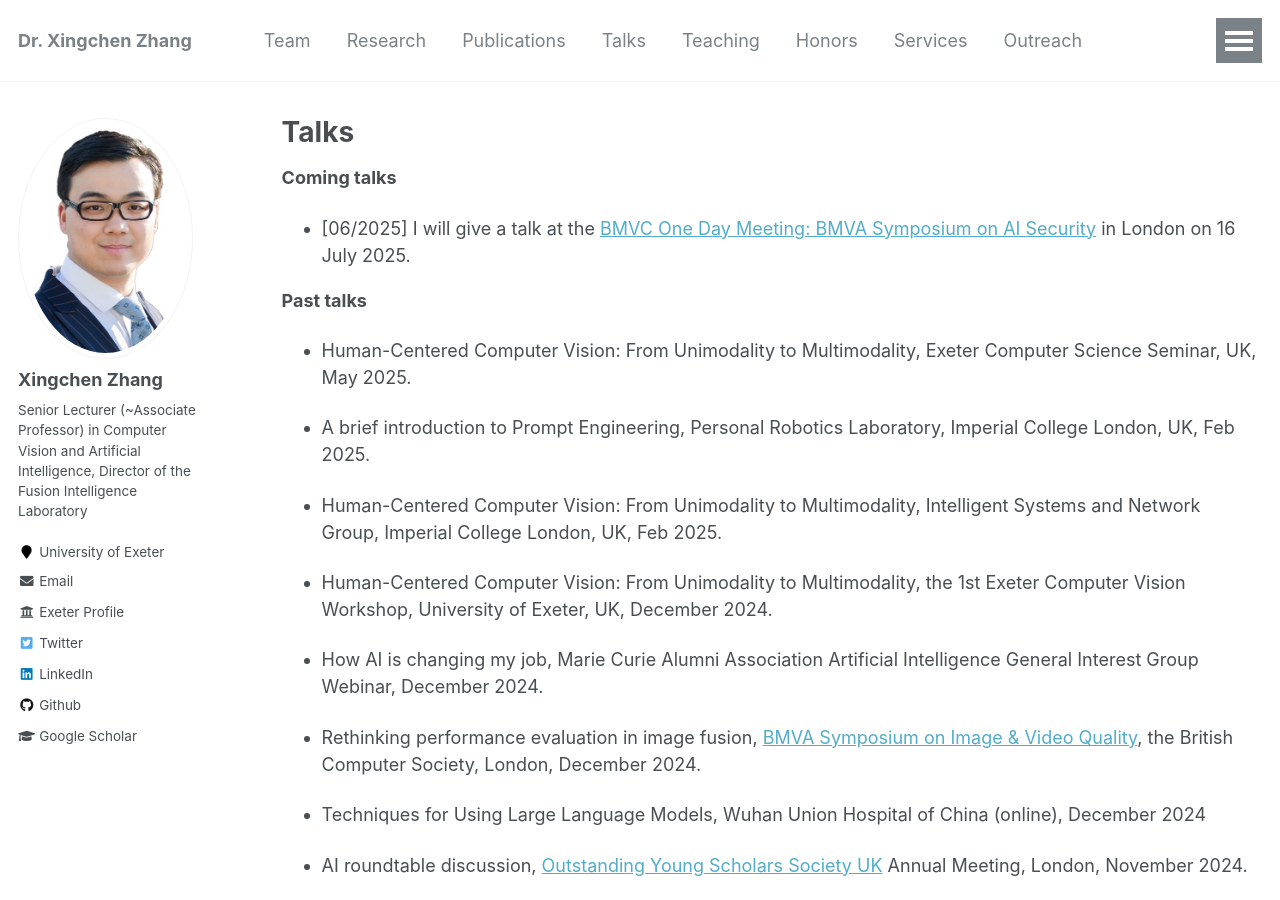
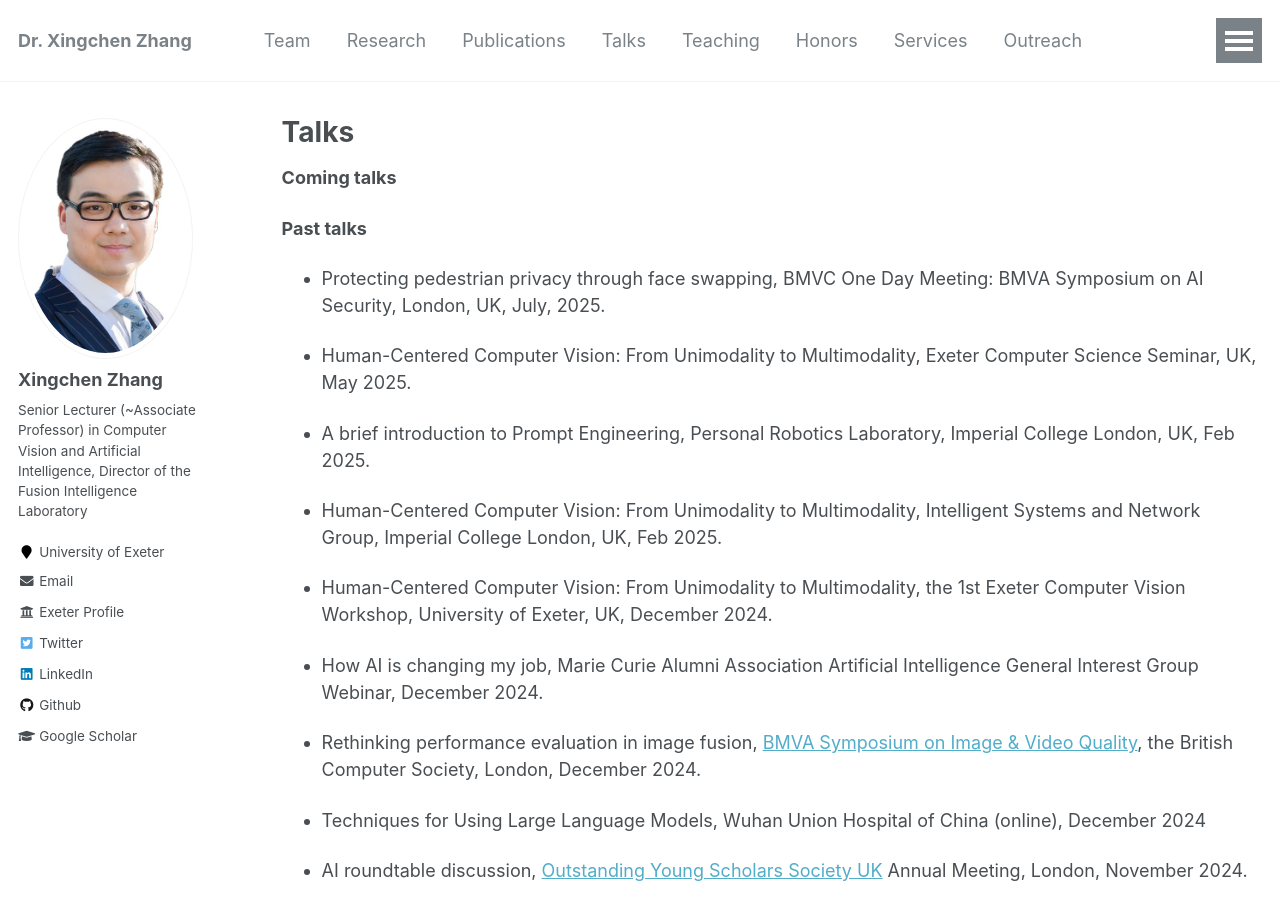
Before and after one commit to xingchenzhang/xingchenzhang.github.io, a Jekyll site: the page built from _pages/talks.md, in a window 1280 px wide and 900 px high. Built offline with Jekyll 4.4.1, drawn with Linux system fonts in a browser that asks for light colours.

Commit message:
update a talk in my bio

```diff
--- a/_pages/talks.md
+++ b/_pages/talks.md
@@ -7,9 +7,10 @@ author_profile: true
 
 **Coming talks**
 
-- [06/2025] I will give a talk at the [BMVC One Day Meeting: BMVA Symposium on AI Security](https://www.bmva.org/meetings/25-07-16-AISecurity.html) in London on 16 July 2025.
 
 **Past talks**
+
+- Protecting pedestrian privacy through face swapping, BMVC One Day Meeting: BMVA Symposium on AI Security, London, UK, July, 2025.
 
 - Human-Centered Computer Vision: From Unimodality to Multimodality, Exeter Computer Science Seminar, UK, May 2025.
 
```
Also changed, not shown: _pages/about.md (+2 -0 lines).
